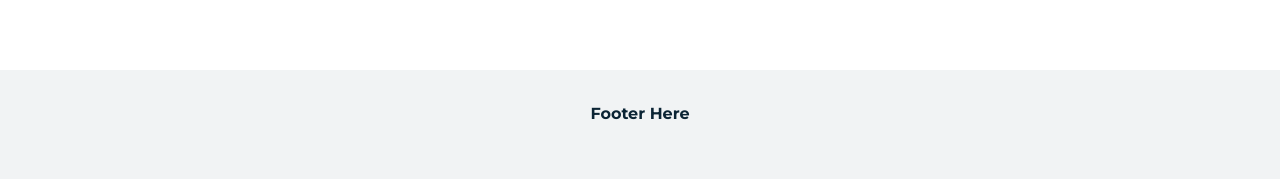
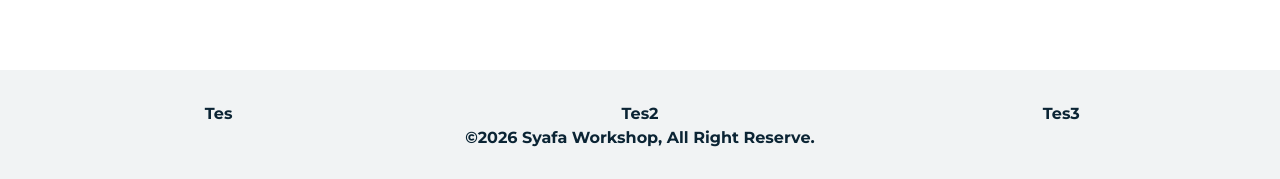
Before and after one commit to ArifDev-coder/repairman-electronic, a Next.js app: page / in a window 1280 px wide. Shown: the part 3453-3632 px from the top of the page. Before the commit the page ends 3611 px from the top, so only its background shows below. Built offline with nearby package versions, Linux system fonts and the light colour scheme.

Commit message:
Update footer component layout and content for improved structure and clarity

```diff
--- a/components/custom/footer.tsx
+++ b/components/custom/footer.tsx
@@ -1,7 +1,17 @@
 export default function Footer() {
   return (
     <footer className="w-full">
-      <div className="max-w-7xl mx-auto px-4 py-8 text-center font-bold">Footer Here</div>
+      <div className="max-w-7xl mx-auto px-4 py-8 text-center font-bold">
+        <div className="grid grid-cols-1
+        md:grid-cols-3 flex gap-4">
+          <div>Tes</div>
+          <div>Tes2</div>
+          <div>Tes3</div>
+        </div>
+        <span className="w-full text-center">
+          &copy;2026 Syafa Workshop, All Right Reserve.
+        </span>
+      </div>
     </footer>
   );
 }
```
